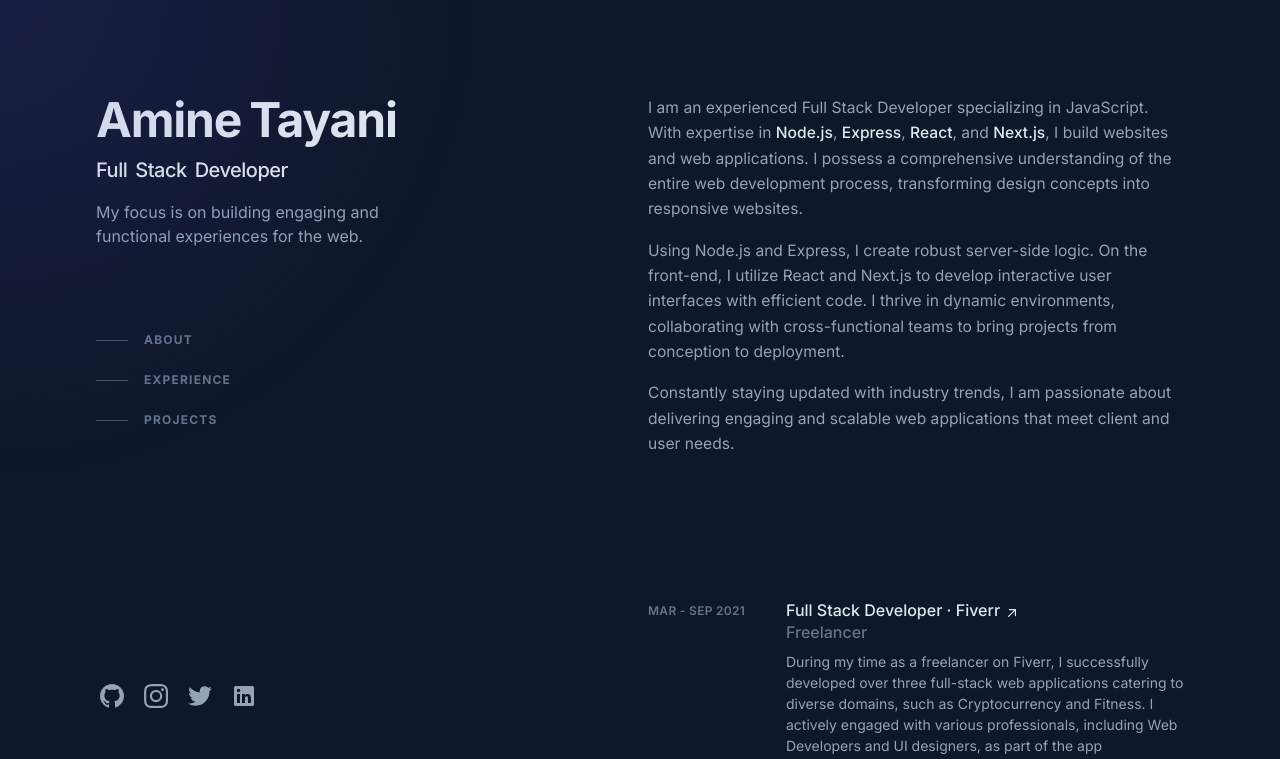
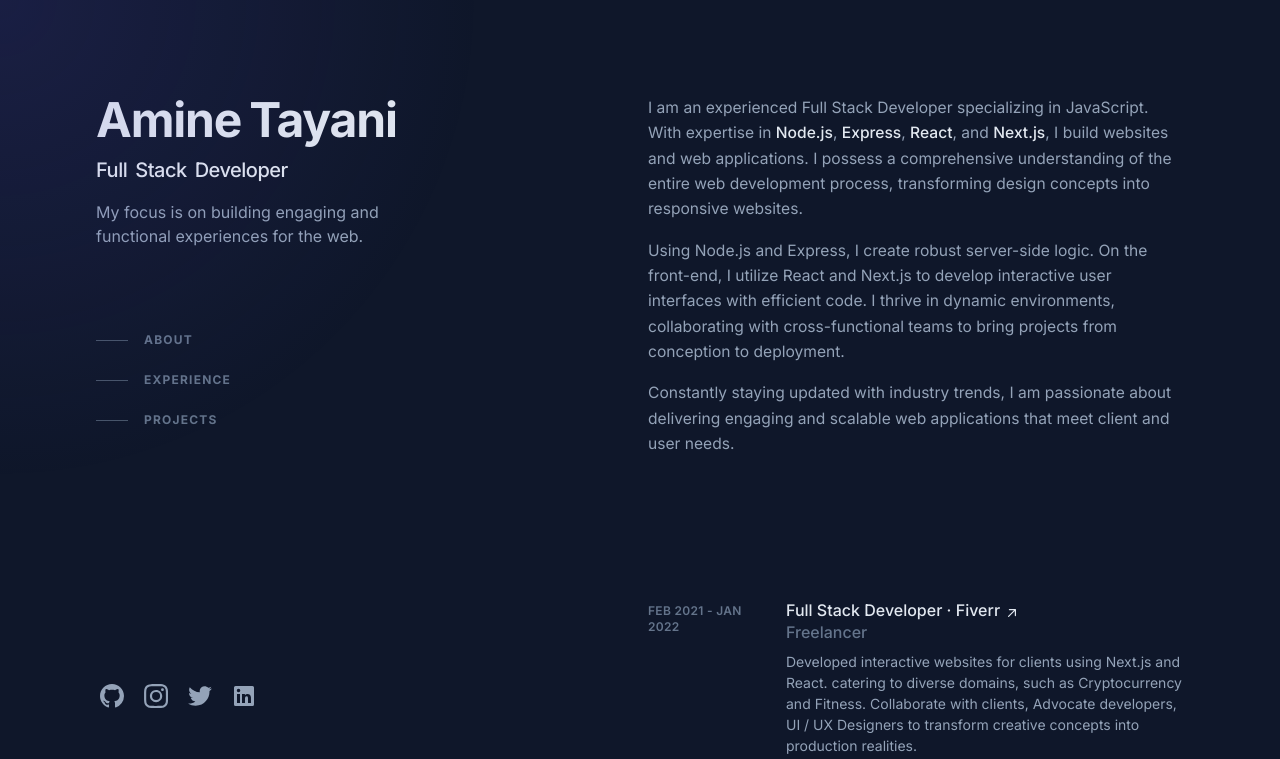
Before and after one commit to amine-tayani/portfolio, a Next.js app: page / in a window 1280 px wide. Shown: the top 759 px of the page. Built offline with nearby package versions, Linux system fonts and the light colour scheme.

Commit message:
update content

```diff
--- a/src/components/v2/ExperienceTabPanel.tsx
+++ b/src/components/v2/ExperienceTabPanel.tsx
@@ -26,7 +26,7 @@ const ExperienceTabPanel: React.FC = () => {
                   className="z-10 mb-2 mt-1 text-xs font-semibold uppercase tracking-wide text-slate-500 sm:col-span-2"
                   aria-label=" Mar - Sep 2021"
                 >
-                  Mar - Sep 2021
+                  Feb 2021 - Jan 2022
                 </header>
                 <div className="z-10 sm:col-span-6">
                   <h3 className="font-medium leading-snug text-slate-200">
@@ -67,12 +67,10 @@ const ExperienceTabPanel: React.FC = () => {
                     </div>
                   </h3>
                   <p className="mt-2 text-sm leading-normal">
-                    During my time as a freelancer on Fiverr, I successfully
-                    developed over three full-stack web applications catering to
-                    diverse domains, such as Cryptocurrency and Fitness. I
-                    actively engaged with various professionals, including Web
-                    Developers and UI designers, as part of the app development
-                    team.
+                    Developed interactive websites for clients using Next.js and React. catering to
+                    diverse domains, such as Cryptocurrency and Fitness. Collaborate with clients, Advocate developers,
+                    UI / UX Designers to transform creative concepts into production realities.
+
                   </p>
                   <ul
                     className="mt-2 flex flex-wrap"
```
